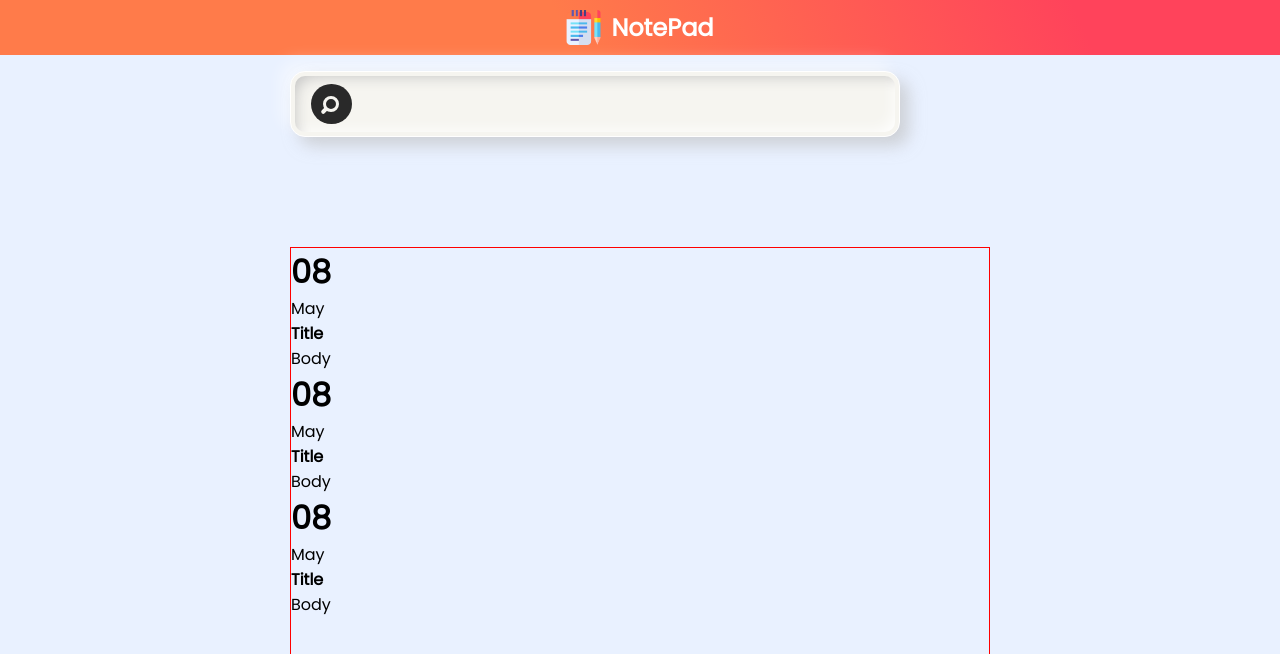
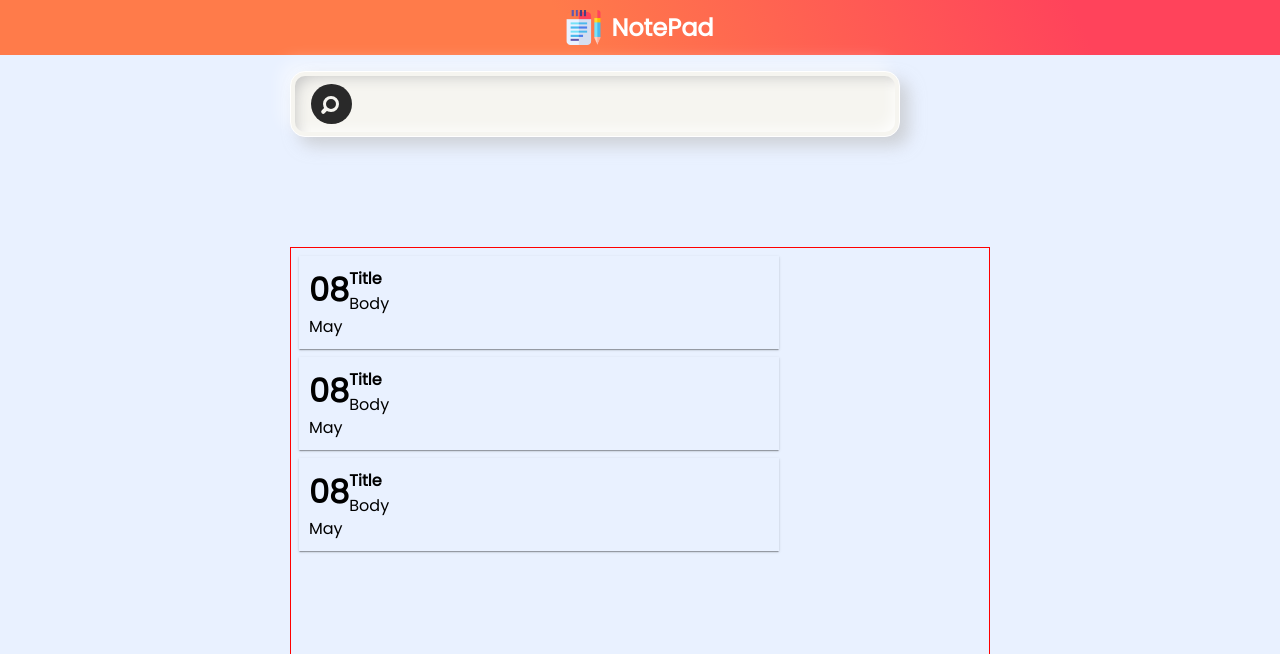
Before and after one commit to Moro-Afriyie/Note-App, an Angular app: page / in a window 1280 px wide. Shown: the top 654 px of the page. Built offline with nearby package versions, Linux system fonts and the light colour scheme.

Commit message:
started styling the cards

```diff
--- a/src/app/notepad-page/notepad-page.component.scss
+++ b/src/app/notepad-page/notepad-page.component.scss
@@ -133,3 +133,14 @@ form {
     max-width: 100%;
     border: 1px solid red;
 }
+
+.card-container {
+    border: 1px transparent;
+    display: flex;
+    width: 460px;
+    padding: 10px;
+    cursor: pointer;
+    background-color: #eaeaea02;
+    box-shadow: 0 2px 1px -1px rgb(0 0 0 / 20%), 0 1px 1px 0 rgb(0 0 0 / 14%), 0 1px 3px 0 rgb(0 0 0 / 12%);
+    margin: 8px;
+}
```
